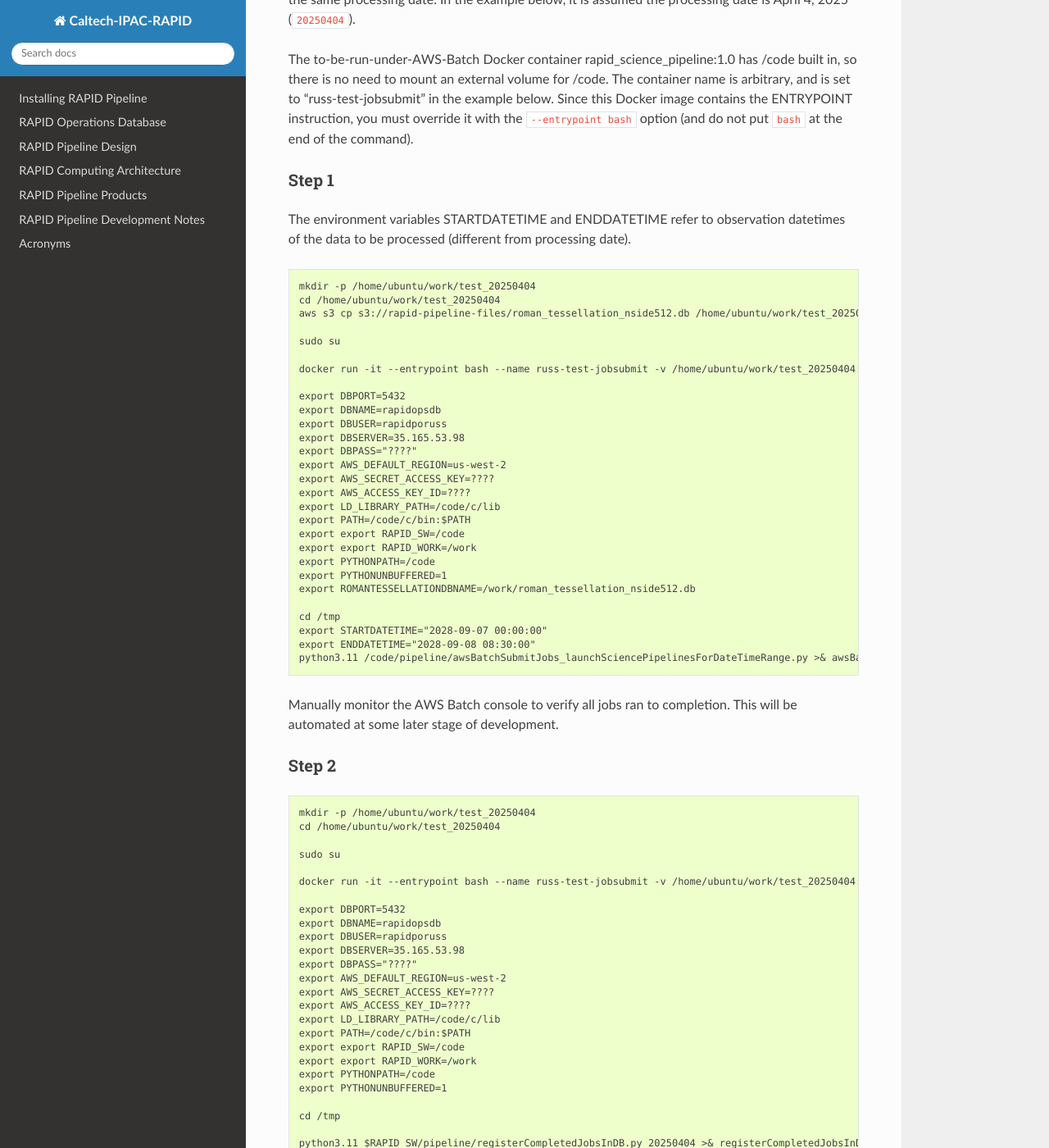
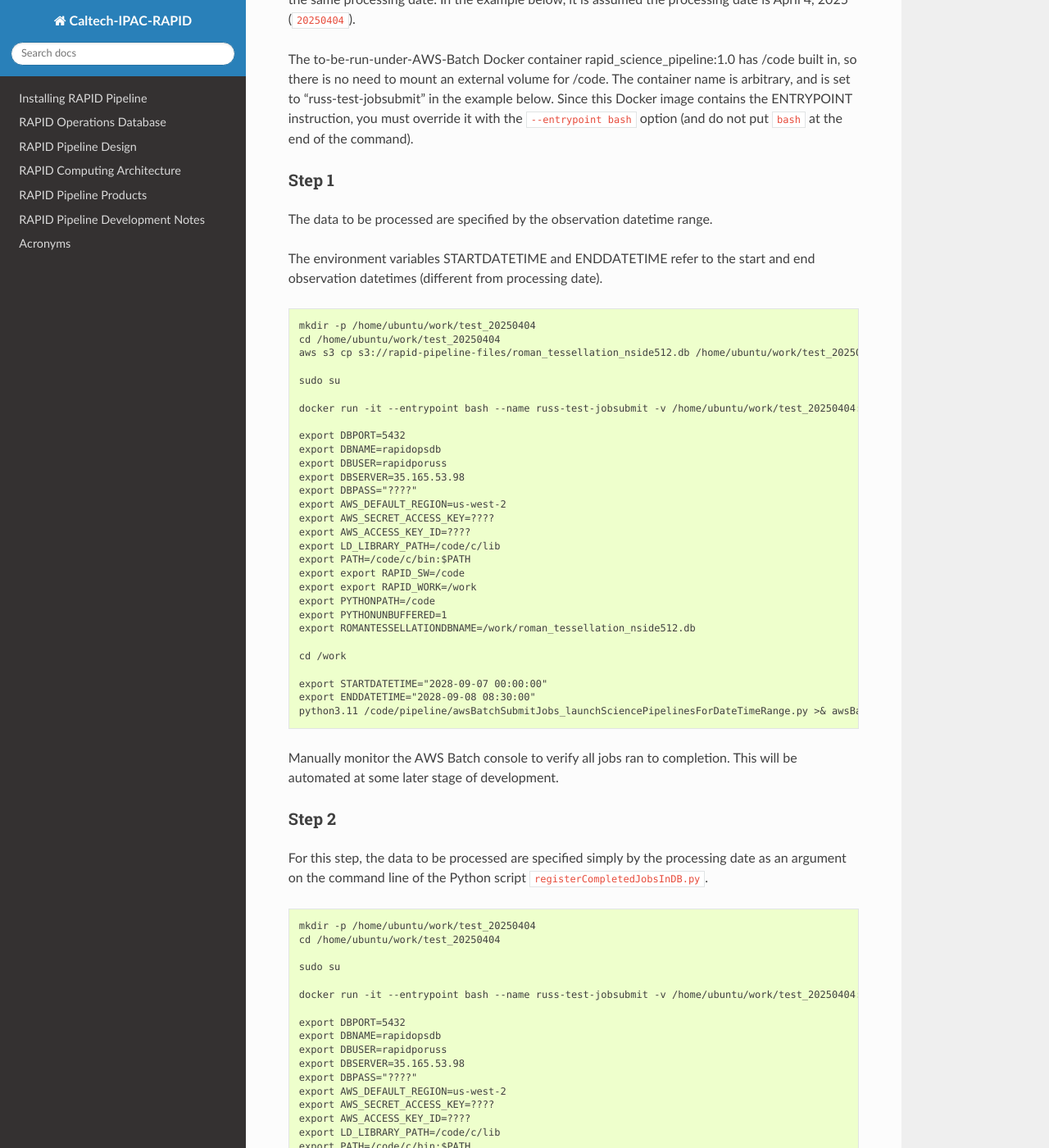
Before and after one commit to Caltech-IPAC/rapid, a Sphinx documentation site: the page built from docs/source/ops/bulk_run.rst, in a window 1280 px wide and 1400 px high, scrolled down 719 px. Shown: the whole window at 82% size. Built offline with Sphinx 7.4.7 and the Read the Docs theme 3.1.0, drawn with Linux system fonts in a browser that asks for light colours; formulas are drawn with MathJax 3; some of the changed text lies outside the part shown.

Commit message:
Made refinements.

```diff
--- a/docs/source/ops/bulk_run.rst
+++ b/docs/source/ops/bulk_run.rst
@@ -44,7 +44,9 @@ Since this Docker image contains the ENTRYPOINT instruction, you must override i
 Step 1
 =============
 
-The environment variables STARTDATETIME and ENDDATETIME refer to observation datetimes of the data to be processed (different from processing date).
+The data to be processed are specified by the observation datetime range.
+
+The environment variables STARTDATETIME and ENDDATETIME refer to the start and end observation datetimes (different from processing date).
 
 .. code-block::
 
@@ -72,7 +74,8 @@ The environment variables STARTDATETIME and ENDDATETIME refer to observation dat
    export PYTHONUNBUFFERED=1
    export ROMANTESSELLATIONDBNAME=/work/roman_tessellation_nside512.db
 
-   cd /tmp
+   cd /work
+
    export STARTDATETIME="2028-09-07 00:00:00"
    export ENDDATETIME="2028-09-08 08:30:00"
    python3.11 /code/pipeline/awsBatchSubmitJobs_launchSciencePipelinesForDateTimeRange.py >& awsBatchSubmitJobs_launchSciencePipelinesForDateTimeRange.out &
@@ -84,6 +87,7 @@ Manually monitor the AWS Batch console to verify all jobs ran to completion.  Th
 Step 2
 ============
 
+For this step, the data to be processed are specified simply by the processing date as an argument on the command line of the Python script ``registerCompletedJobsInDB.py``.
 
 .. code-block::
 
@@ -109,6 +113,6 @@ Step 2
    export PYTHONPATH=/code
    export PYTHONUNBUFFERED=1
 
-   cd /tmp
+   cd /work
 
    python3.11 $RAPID_SW/pipeline/registerCompletedJobsInDB.py 20250404 >& registerCompletedJobsInDB_20250404.out &
```
